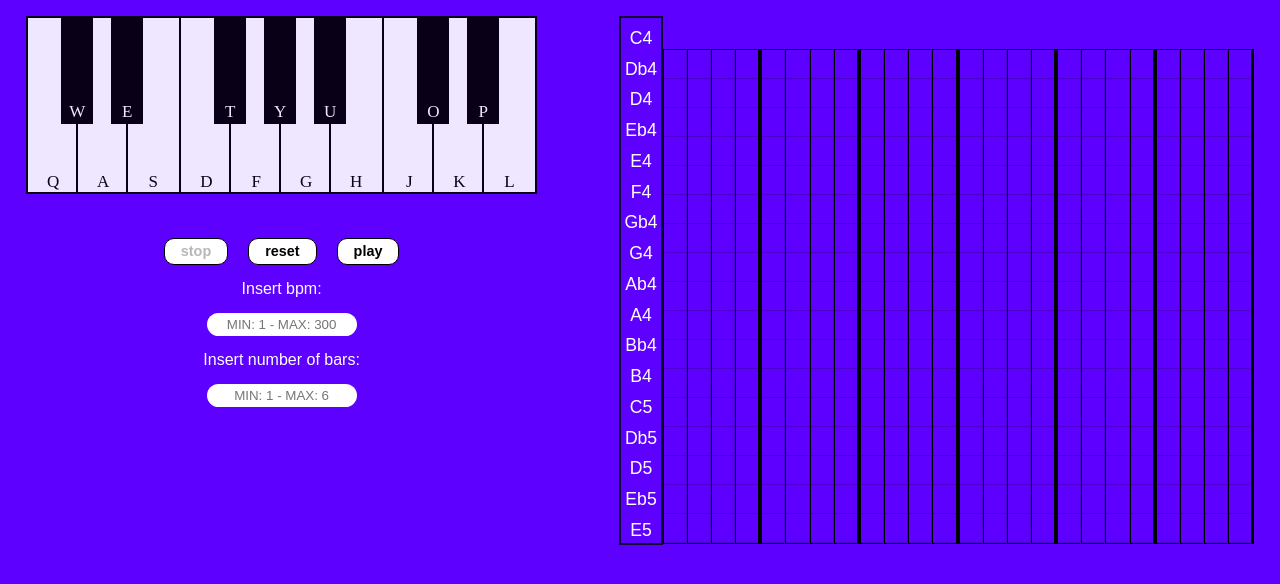
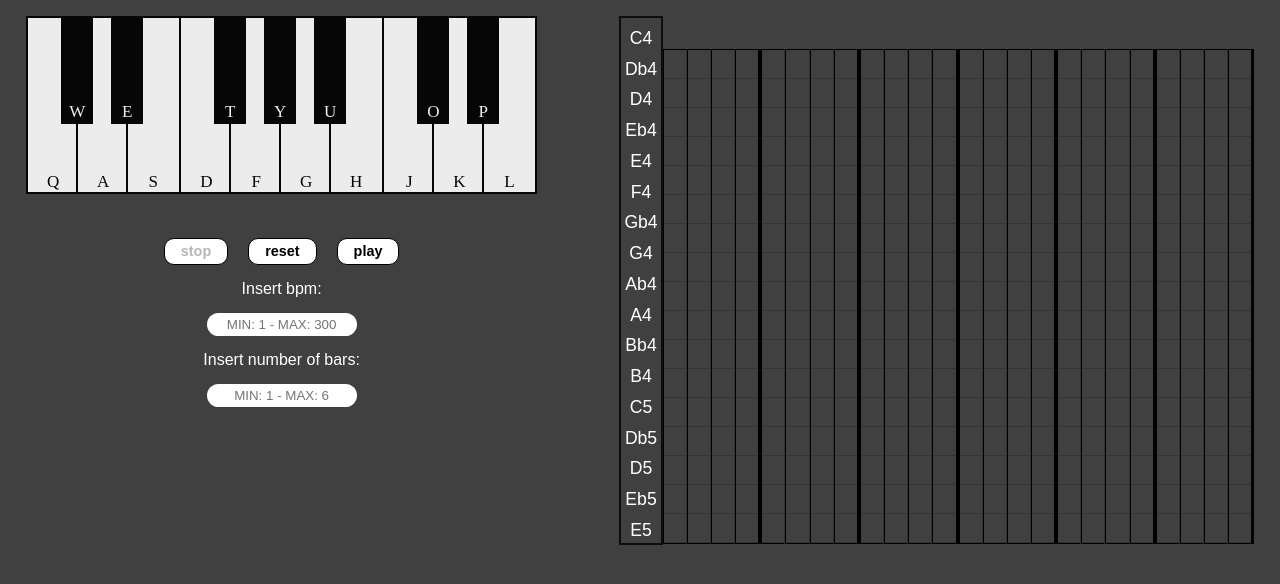
Before and after one commit to CaastOS/midiplayer, a Vue app: page / in a window 1280 px wide. Shown: the top 584 px of the page. Built offline with nearby package versions, Linux system fonts and the light colour scheme; a web font is replaced by a local one.

Commit message:
indentation fix - changed color

```diff
--- a/src/App.vue
+++ b/src/App.vue
@@ -178,7 +178,7 @@ html
 body
     margin: 0
     padding: 0
-    background: #5E00FF
+    background: rgba(0,0,0,0.75)
 
 @media screen and (max-width: 300px)
     #app
--- a/src/components/Midi.vue
+++ b/src/components/Midi.vue
@@ -273,6 +273,9 @@ $selectedCell: -1
     padding-top: 1.29rem
     font-size: 1.5rem
 
+  #notes > div:nth-child(17)
+    padding-bottom: 4px!important
+
 @media screen and (max-width: 1145px)
   #playable
     position: relative
```
Also changed, not shown: src/components/Piano.vue (indentation only). Lines whose indentation alone changed are shown as unchanged.
